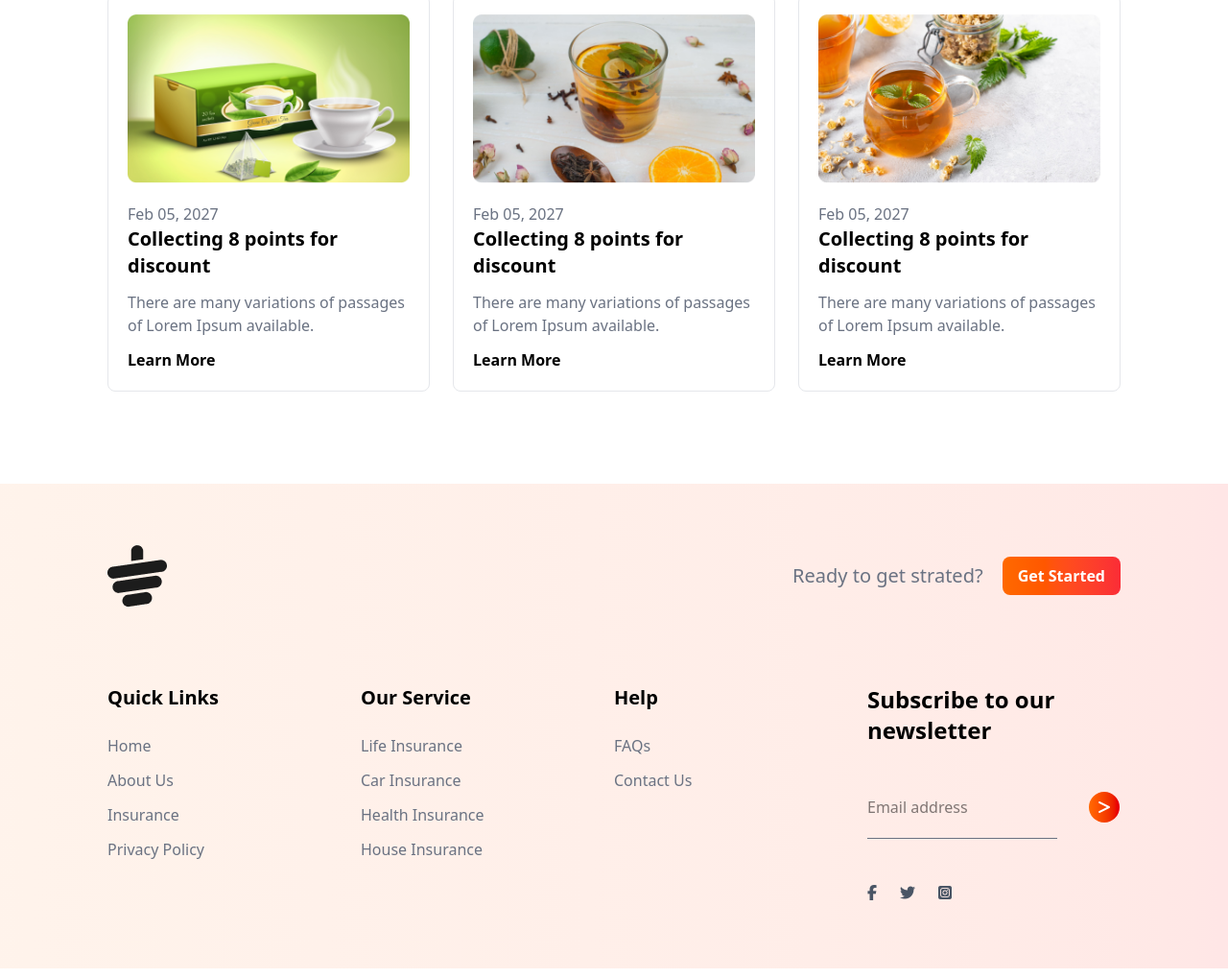
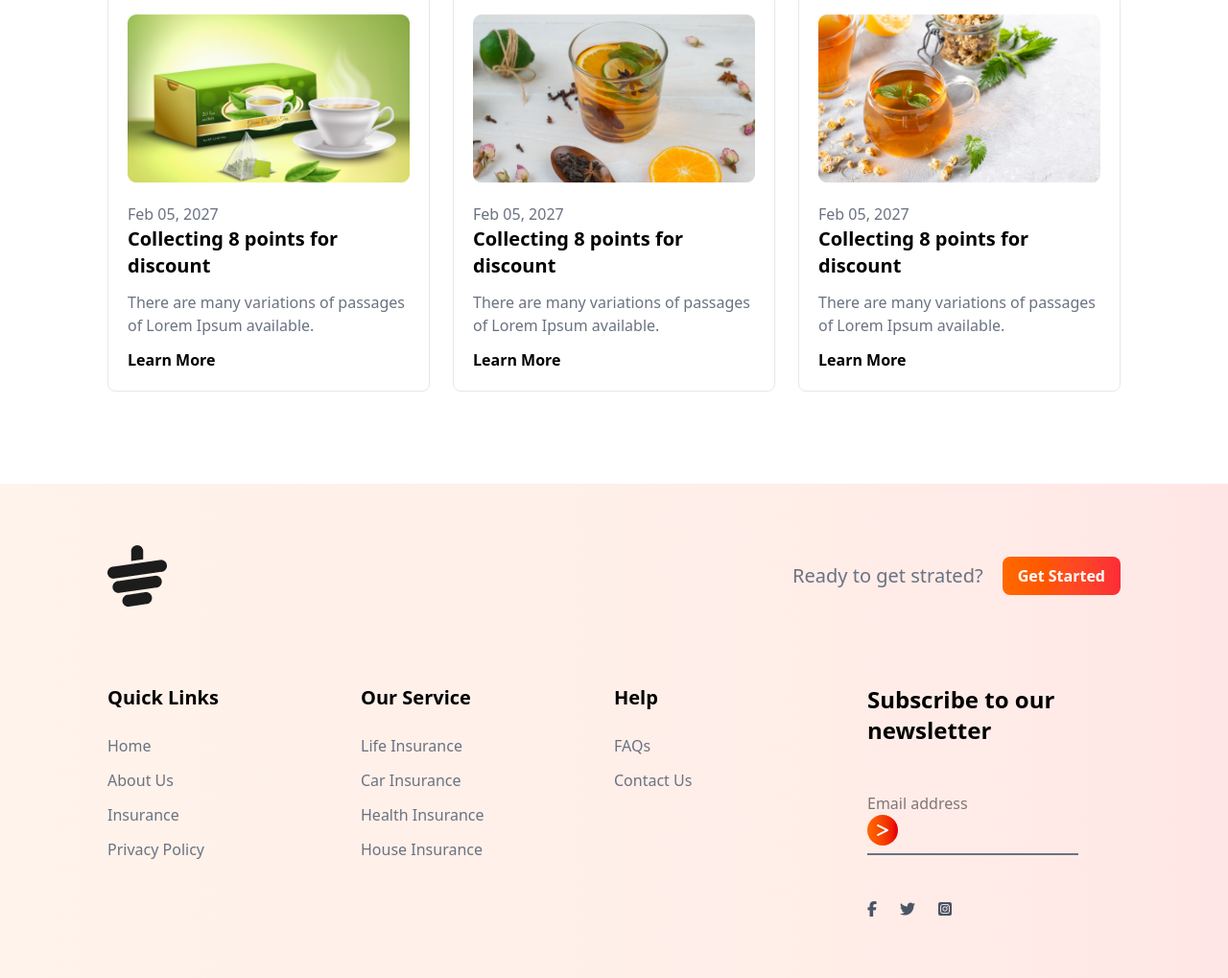
Before and after one commit to hamadismail/tea-house, a plain HTML site: page index.html in a window 1280 px wide. Shown: the part 2756-3775 px from the top of the page at 96% size. Drawn offline with nearby package versions, Linux system fonts and the light colour scheme.

Commit message:
adjust-some-padding-margin

```diff
--- a/index.html
+++ b/index.html
@@ -299,7 +299,7 @@
         </p>
 
         <!-- Card Container -->
-        <div class="grid md:grid-cols-3 gap-6">
+        <div class="grid sm:grid-cols-2 md:grid-cols-3 gap-6">
           <!-- Card -->
           <div class="p-5 rounded-lg border border-gray-200">
             <img src="images/news-1.png" alt="" />
@@ -334,7 +334,7 @@
 
     <!-- Footer Section -->
     <footer class="bg-gradient-to-l from-[#FF0000]/10 to-[#FF8938]/10">
-      <div class="max-w-screen-xl mx-auto px-6 md:px-24 lg:px-28 py-16">
+      <div class="max-w-screen-xl mx-auto px-6 sm:px-24 lg:px-28 py-16">
         <!-- Logo -->
         <div class="flex justify-between">
           <img src="images/cup.png" />
@@ -351,9 +351,9 @@
         </div>
 
         <!-- Links -->
-        <div class="grid md:grid-cols-2 lg:grid-cols-4 mt-20">
+        <div class="grid sm:grid-cols-2 lg:grid-cols-4 mt-20">
           <!-- First Column -->
-          <div class="text-center md:text-left mb-12">
+          <div class="text-center sm:text-left mb-12">
             <h3 class="text-xl font-semibold">Quick Links</h3>
             <br />
             <ul>
@@ -373,7 +373,7 @@
           </div>
 
           <!-- Second Column -->
-          <div class="text-center md:text-left mb-12">
+          <div class="text-center sm:text-left mb-12">
             <h3 class="text-xl font-semibold">Our Service</h3>
             <br />
             <p class="text-gray-500">Life Insurance</p>
@@ -383,7 +383,7 @@
           </div>
 
           <!-- Third Column -->
-          <div class="text-center md:text-left mb-12">
+          <div class="text-center sm:text-left mb-12">
             <h3 class="text-xl font-semibold">Help</h3>
             <br />
             <p class="text-gray-500">FAQs</p>
@@ -391,25 +391,19 @@
           </div>
 
           <!-- Fourth Column -->
-          <div class="text-center md:text-left">
+          <div class="text-center sm:text-left">
             <h2 class="text-2xl font-semibold">Subscribe to our newsletter</h2>
-
             <div>
-              <div class="my-12 max-sm:w-3/4 mx-auto">
-                <div class="flex items-center">
-                  <input
-                    class="max-sm:ml-7"
-                    type="email"
-                    placeholder="Email address"
-                  />
+              <div class="my-12">
+                <div
+                  class="border-b-2 border-gray-500 w-3/4 sm:w-5/6 pb-2 max-sm:mx-auto"
+                >
+                  <input type="email" placeholder="Email address" />
                   <i
                     class="fa-solid fa-greater-than bg-gradient-to-r from-orange-500 to-red-600 text-white p-2 w-8 h-8 rounded-full text-center"
                   >
                   </i>
                 </div>
-                <hr
-                  class="md:mt-4 mt-2 text-gray-500 w-3/4 sm:w-5/9 lg:w-3/4 max-sm:ml-7"
-                />
               </div>
 
               <!-- Social Icon -->
```
